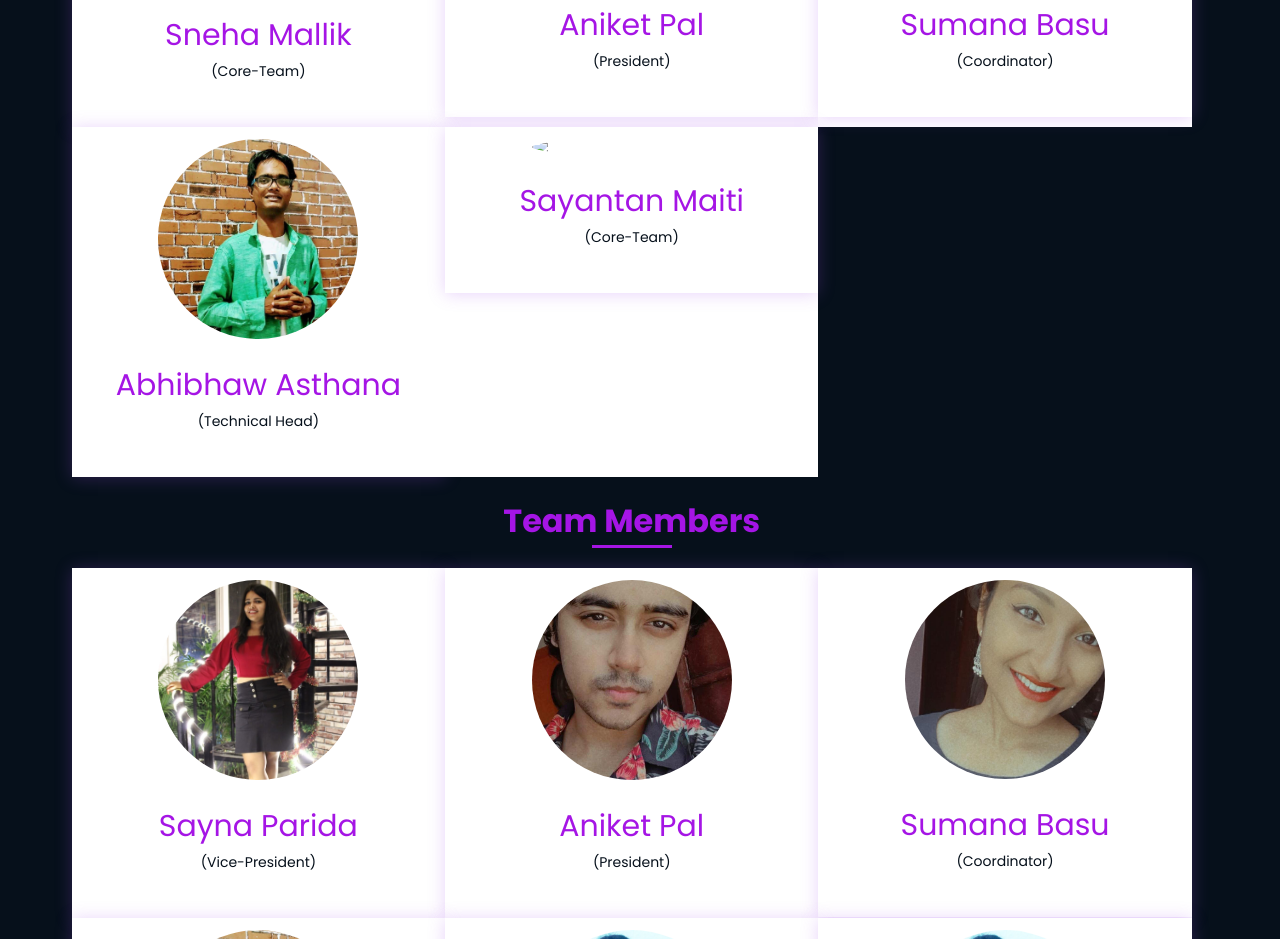
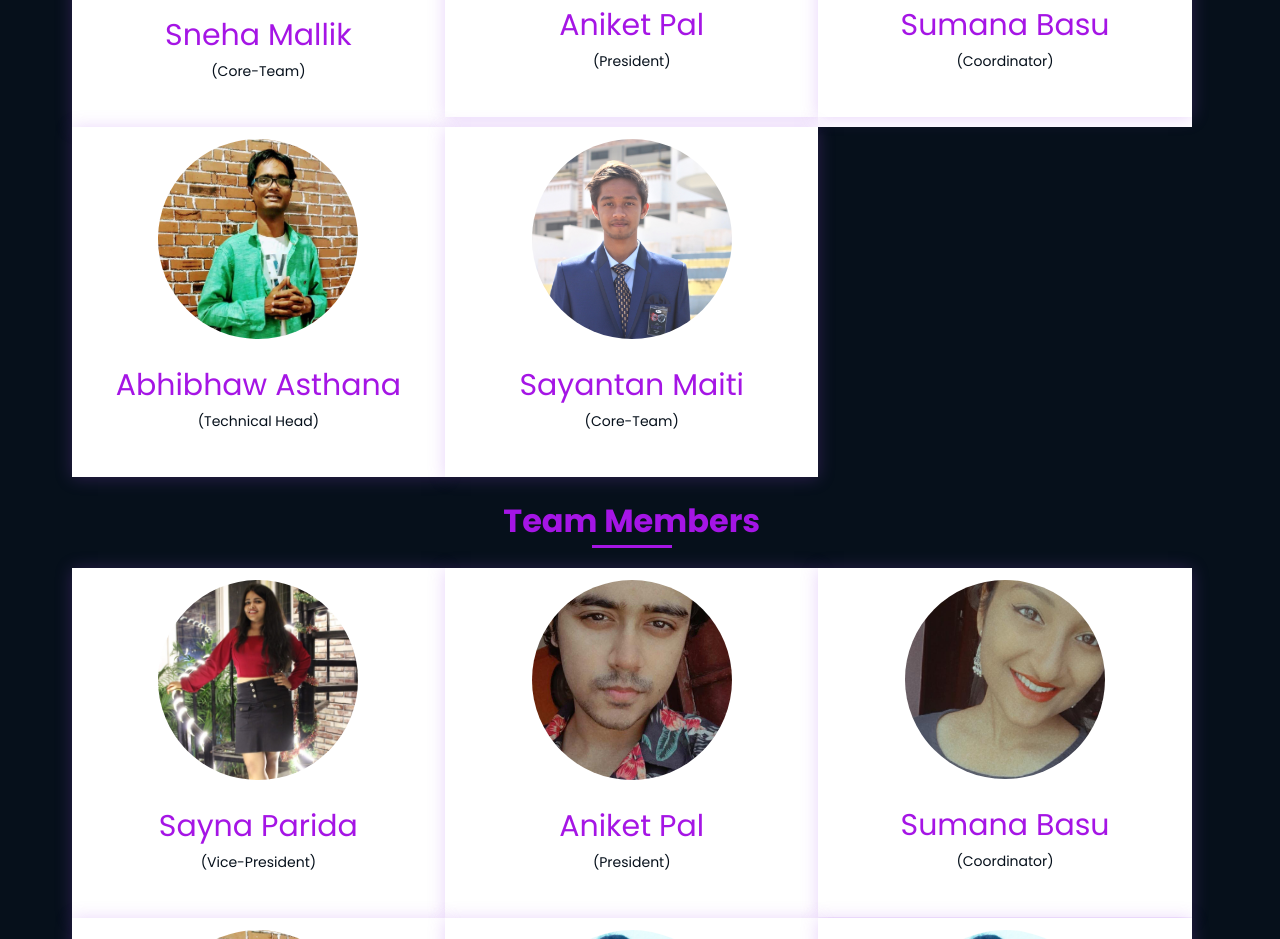
Before and after one commit to Webwiznitr/Project-amber, a plain HTML site: page members.html in a window 1280 px wide. Shown: the part 1289-2228 px from the top of the page. Drawn offline with nearby package versions, Linux system fonts and the light colour scheme.

Commit message:
Update members.html

```diff
--- a/members.html
+++ b/members.html
@@ -220,7 +220,7 @@
                 <div class="card-column">
                     <div class="card-inner">
                         <div class="member">
-                            <center><img src="assets/img/Sayantan.jpeg"></center>
+                            <center><img src="assets/img/Sayantan.jpg"></center>
                         </div>
                         <div class="member-info">
                             <h1 class="member__title">Sayantan Maiti</h1>
```
